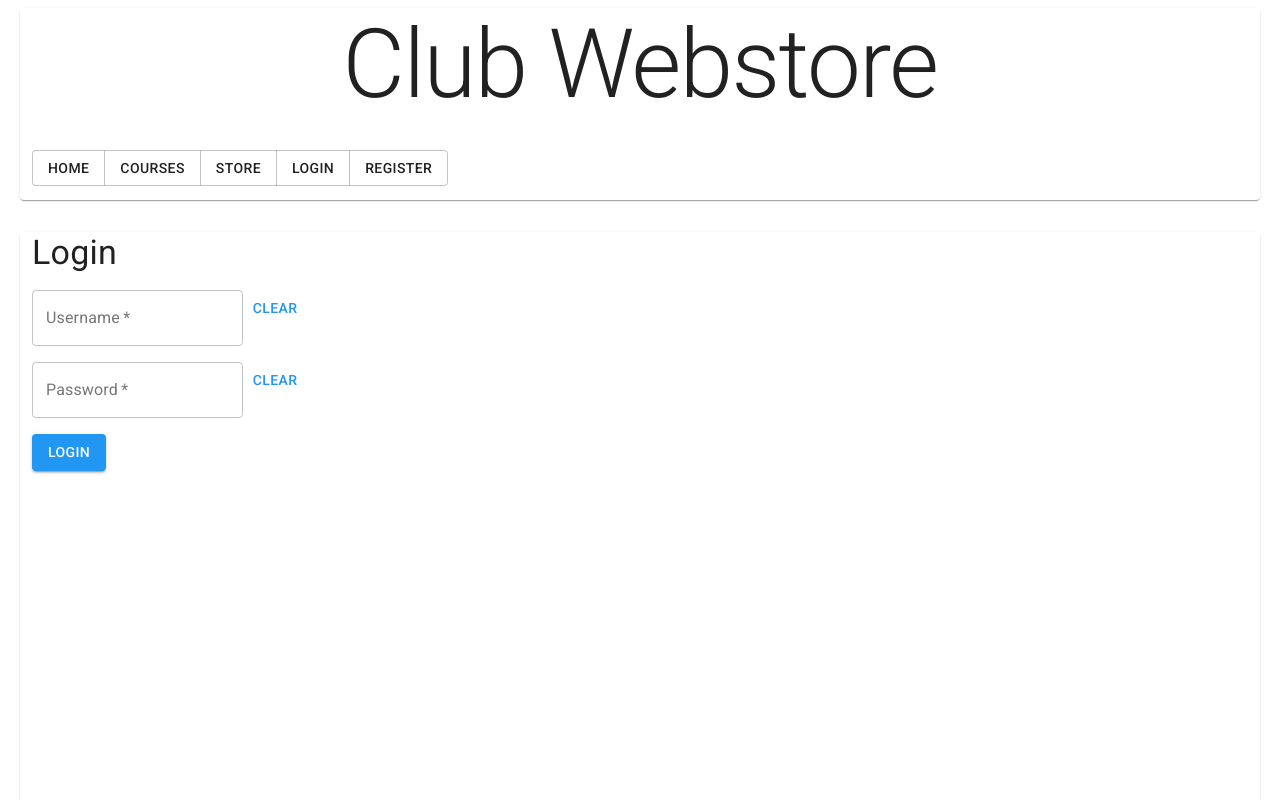
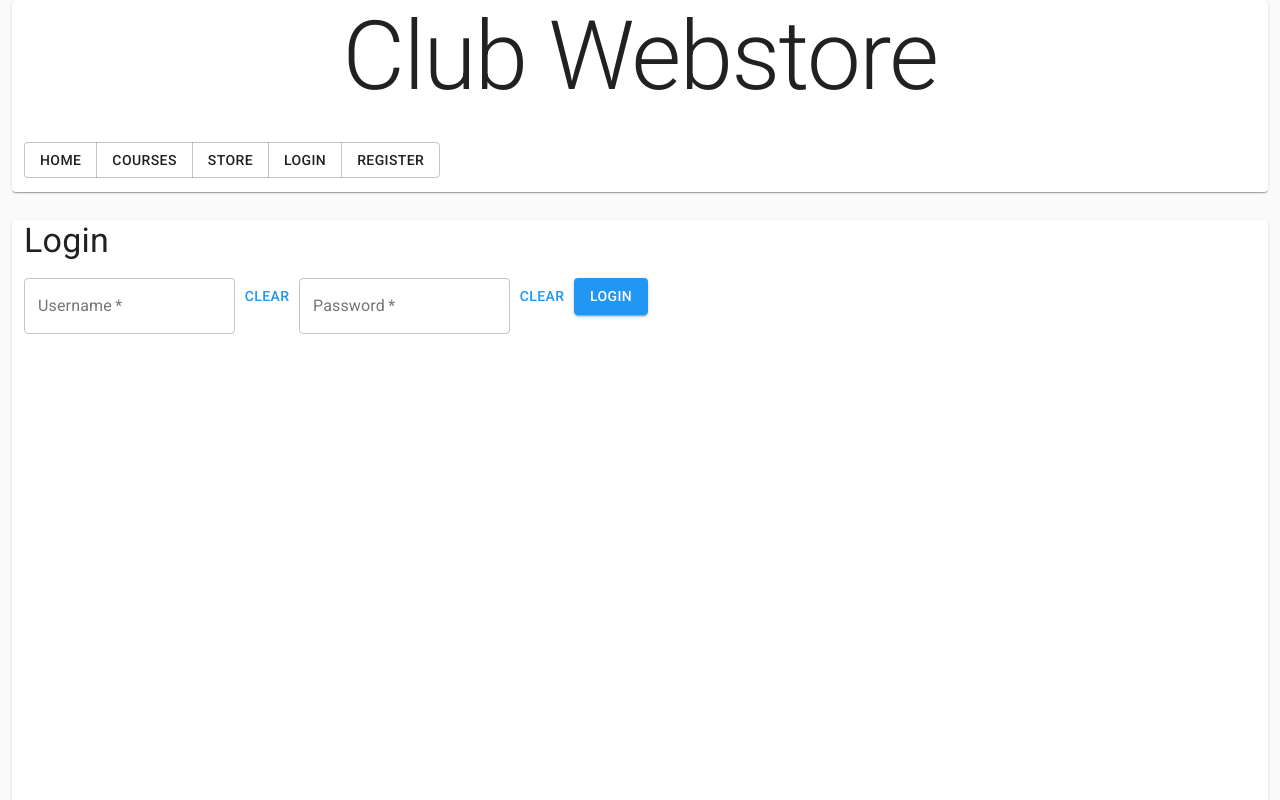
Before and after one commit to macwille/club-webstore, a React (Create React App) app in the folder frontend/: page /login in a window 1280 px wide. Shown: the top 800 px of the page. Built offline with nearby package versions, Linux system fonts and the light colour scheme; no server answers.

Commit message:
Added material UI elements

```diff
--- a/frontend/public/index.html
+++ b/frontend/public/index.html
@@ -8,7 +8,7 @@
   <!-- Roboto stylesheets for Material UI -->
   <link rel="stylesheet" href="https://fonts.googleapis.com/icon?family=Material+Icons" />
   <!-- Material UI Icon from Google -->
-  <meta name="viewport" content="width=device-width, initial-scale=1" />
+  <meta name="viewport" content="width=device-width, initial-scale=1 width=device-width" />
   <meta name="theme-color" content="#000000" />
   <meta name="club webstore" content="Club webstore template" />
   <link rel="apple-touch-icon" href="%PUBLIC_URL%/logo192.png" />
--- a/frontend/src/App.js
+++ b/frontend/src/App.js
@@ -1,5 +1,5 @@
 import React, { useEffect } from 'react'
-import { Container, ThemeProvider } from '@material-ui/core'
+import { Container, CssBaseline, ThemeProvider } from '@material-ui/core'
 import MainHeader from './components/MainHeader'
 import MainBody from './components/MainBody'
 import { useDispatch } from 'react-redux'
@@ -21,6 +21,7 @@ const App = () => {
 
   return (
     <ThemeProvider theme={theme}>
+      <CssBaseline/>
       <Container>
         <MainHeader title='Club Webstore' gutterBottom />
         <MainBody />
--- a/frontend/src/components/MainHeader.js
+++ b/frontend/src/components/MainHeader.js
@@ -6,10 +6,9 @@ import Navigation from './Navigation'
 const MainHeader = ({ title }) => {
   const setTitle = title ? title : 'PLACEHOLDER'
 
-
   return (
-    <Box pb="2em">
-      <Paper>
+    <Box color="primary"pb="2em">
+      <Paper color="primary">
         <Container>
           <Typography variant="h1" align="center" paragraph >
             {setTitle}
--- a/frontend/src/components/users/Login.js
+++ b/frontend/src/components/users/Login.js
@@ -2,7 +2,7 @@ import React from 'react'
 import { useHistory } from 'react-router-dom'
 import { useDispatch, useSelector } from 'react-redux'
 import { setLoginUser } from '../../reducers/loginReducer'
-import { Button, Box, Container, TextField, Typography } from '@material-ui/core'
+import { Button, Box, Container, TextField, Typography, FormControl } from '@material-ui/core'
 import { useField } from '../../hooks/inputFields'
 import loginService from '../../services/login'
 
@@ -42,15 +42,23 @@ const Login = () => {
       <Container>
         <Typography variant="h4" paragraph>Login</Typography>
         <form onSubmit={handleSubmit}>
-          <Typography paragraph={true}>
-            <TextField label="Username" variant="outlined" {...username} clear={null} required />
-            <Button color="primary" onClick={username.clear}>Clear</Button>
-          </Typography>
-          <Typography paragraph={true}>
-            <TextField label="Password" variant="outlined" {...password} clear={null} required />
-            <Button color="primary" onClick={password.clear}>Clear</Button>
-          </Typography>
-          <Button variant="contained" color="primary" type="submit">Login</Button>
+          <FormControl>
+            <div>
+              <TextField label="Username" variant="outlined" {...username} clear={null} required />
+              <Button color="primary" onClick={username.clear}>Clear</Button>
+            </div>
+          </FormControl>
+          <FormControl>
+            <div>
+              <TextField label="Password" variant="outlined" {...password} clear={null} required />
+              <Button color="primary" onClick={password.clear}>Clear</Button>
+            </div>
+          </FormControl>
+          <FormControl>
+            <div>
+              <Button variant="contained" color="primary" type="submit">Login</Button>
+            </div>
+          </FormControl>
         </form>
       </Container >
     </Box>
```
Also changed, not shown: 1 other file (tests, documents, lock files or other folders).
